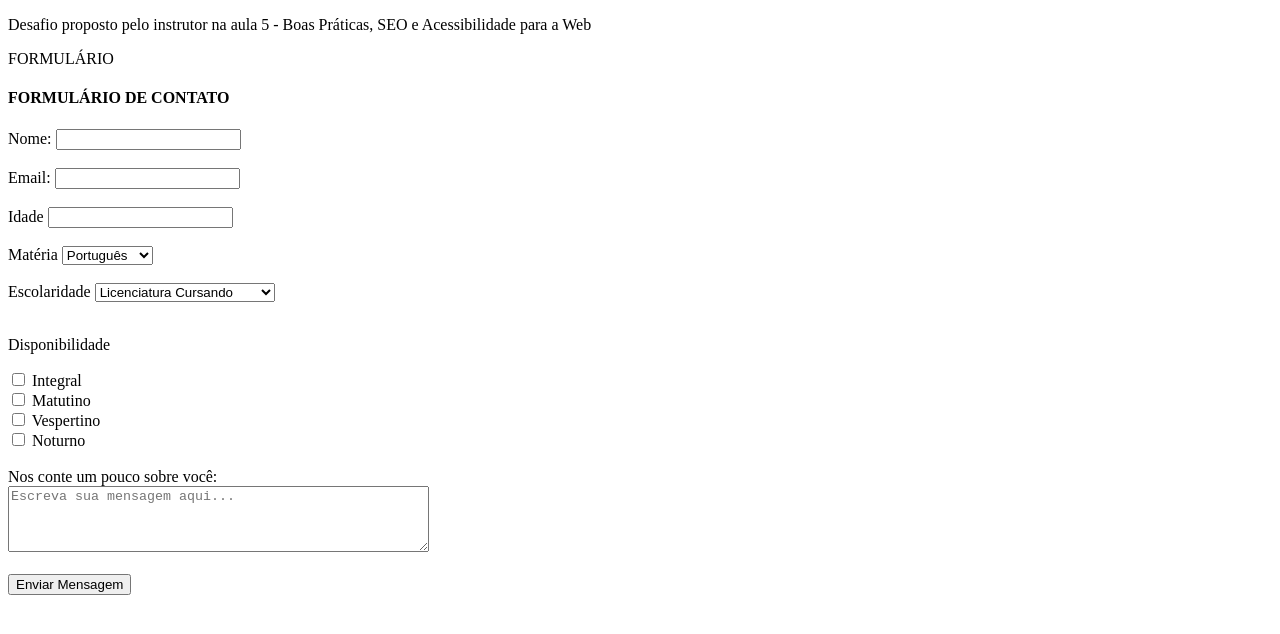
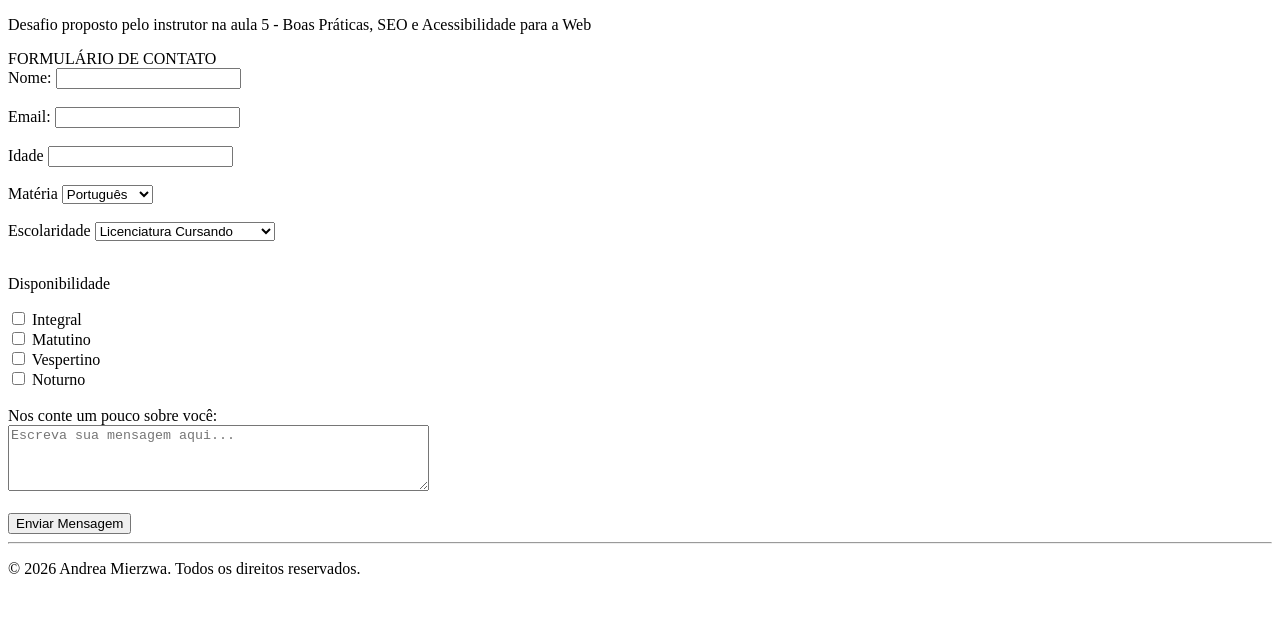
Before and after one commit to andrea7070mierzwa/meu-primeiro-site, a plain HTML site: page desafio formulario.html in a window 1280 px wide. Drawn offline with Linux system fonts and the light colour scheme.

Commit message:
Conclusão do Desafio da Aula 5
Criação de formulário com foco em acessibilidade (labels e inputs corretos) e organização semântica. Usei o Gemini para corrigir eventuais erros mas não aceitei suas sugestões de alterações por estarem além de meu aprendizado e acompanhamento das aulas.

```diff
--- a/desafio formulario.html
+++ b/desafio formulario.html
@@ -12,11 +12,11 @@
     <header>
         <p>
             Desafio proposto pelo instrutor na aula 5 - Boas Práticas, SEO e Acessibilidade para a Web</p>
+    </header>
+
+    <section>FORMULÁRIO DE CONTATO</section>
 
 
-        <section>FORMULÁRIO</section>
-
-        <h4>FORMULÁRIO DE CONTATO</h4>
     <form action="#" method="POST">
 
         <label for="nome">Nome: </label>
@@ -74,5 +74,9 @@
 
         <input type="submit" value="Enviar Mensagem">
     </form>
-        </section>
-    </header>
+
+
+    <footer>
+        <hr>
+        <p>© 2026 Andrea Mierzwa. Todos os direitos reservados.</p>
+    </footer>
```
Lines whose indentation alone changed are shown as unchanged.
